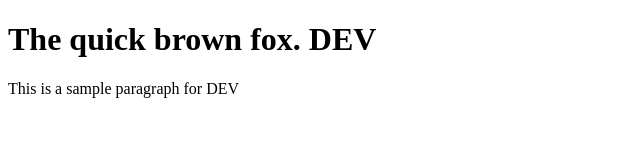
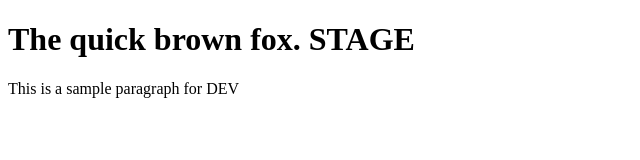
Before and after one commit to jcflorendo696/rename-test, a plain HTML site: page index.html in a window 1280 px wide. Shown: the whole page, without its empty margins (0-640 px from the left). Drawn offline with Linux system fonts and the light colour scheme.

Commit message:
Changed the words "DEV" to "STAGE"

```diff
--- a/index.html
+++ b/index.html
@@ -9,7 +9,7 @@
 
 <body>
 
-    <h1>The quick brown fox. DEV</h1>
+    <h1>The quick brown fox. STAGE</h1>
 
 
     <p>This is a sample paragraph for DEV</p>
```
